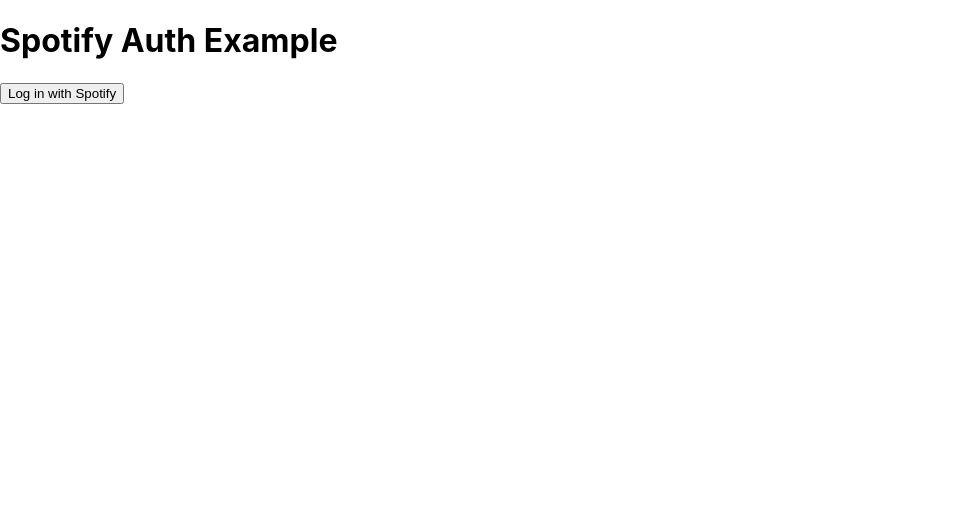
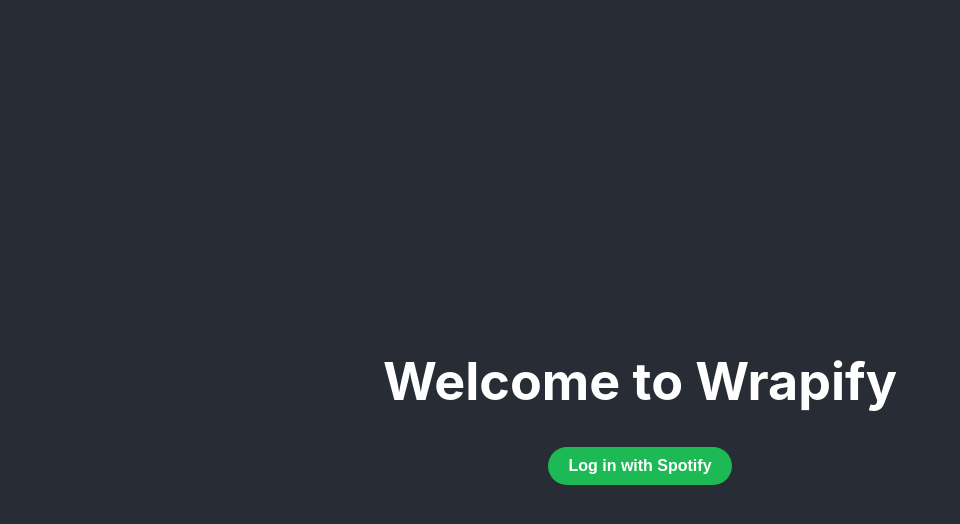
Before and after one commit to ManaRegen/CMPE-133-Project-Wrapify, a React (Create React App) app in the folder frontend/: page / in a window 1280 px wide. Shown: the top 524 px of the page, without its empty margins (0-960 px from the left). Built offline with nearby package versions, Linux system fonts and the light colour scheme.

Commit message:
Add styling to login page

```diff
--- a/frontend/src/App.css
+++ b/frontend/src/App.css
@@ -1,16 +1,5 @@
 .App {
   text-align: center;
-}
-
-.App-logo {
-  height: 40vmin;
-  pointer-events: none;
-}
-
-@media (prefers-reduced-motion: no-preference) {
-  .App-logo {
-    animation: App-logo-spin infinite 20s linear;
-  }
 }
 
 .App-header {
@@ -24,15 +13,20 @@
   color: white;
 }
 
-.App-link {
-  color: #61dafb;
+/* SpotifyButton.css */
+button {
+  background-color: #1DB954; /* Spotify's brand green color */
+  color: white; /* White text color */
+  border: none; /* No border */
+  padding: 10px 20px; /* Top and bottom padding of 10px, left and right padding of 20px */
+  font-size: 16px; /* Font size */
+  font-weight: bold; /* Bold font weight */
+  border-radius: 50px; /* Fully rounded corners for pill-like shape */
+  cursor: pointer; /* Cursor indicates button */
+  outline: none; /* Removes the outline to keep the style clean */
+  transition: background-color 0.3s ease; /* Smooth transition for hover effect */
 }
 
-@keyframes App-logo-spin {
-  from {
-    transform: rotate(0deg);
-  }
-  to {
-    transform: rotate(360deg);
-  }
+button:hover {
+  background-color: #1ED760; /* Slightly lighter green on hover for a nice effect */
 }
--- a/frontend/src/App.js
+++ b/frontend/src/App.js
@@ -1,10 +1,11 @@
 import React from 'react';
+import styles from './App.css';
 
 function App() {
   return (
     <div className="App">
       <header className="App-header">
-        <h1>Spotify Auth Example</h1>
+        <h1>Welcome to Wrapify</h1>
         <button onClick={() => window.location = 'http://localhost:5000/login'}>Log in with Spotify</button>
       </header>
     </div>
```
Also changed, not shown: frontend/src/setupTests.js (deleted, +0 -5 lines), 1 other file (tests, documents, lock files or other folders).
